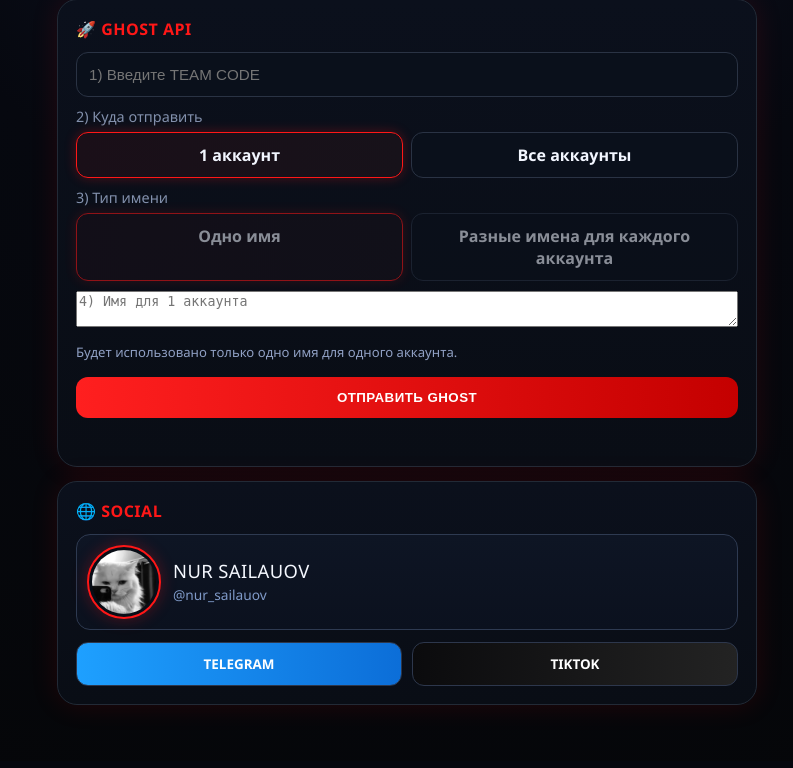
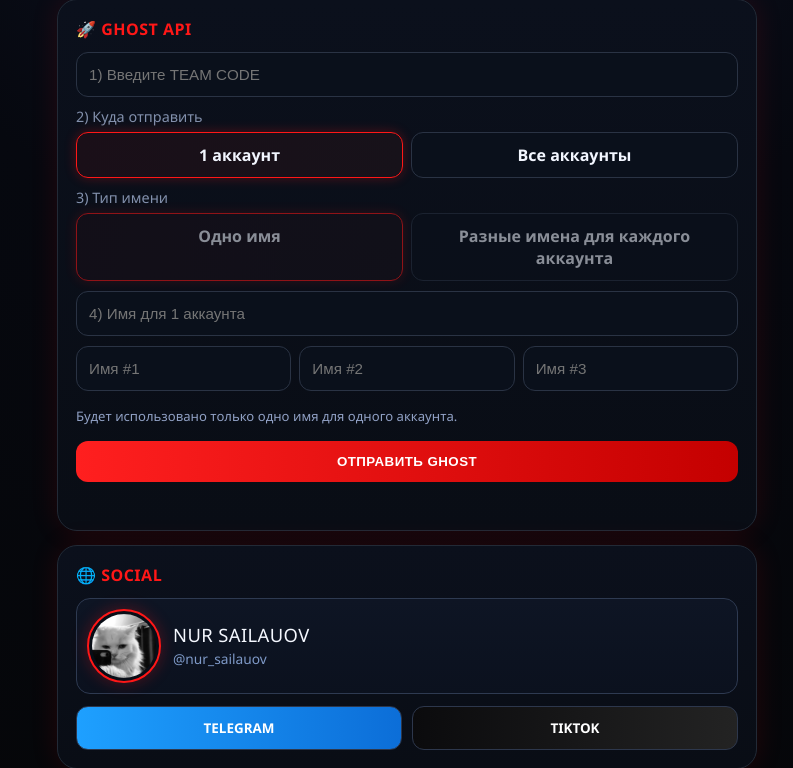
Before and after one commit to nursailauov/GHOST53, a Flask app: page / in a window 1280 px wide. Shown: the part 271-1039 px from the top of the page, without its empty margins (233-1026 px from the left). Before the commit the page ends 979 px from the top, so only its background shows below. Run offline with Flask 3, Linux system fonts and the light colour scheme.

Commit message:
Improve name mode UX with single field and 3 horizontal per-account fields

```diff
--- a/templates/index.html
+++ b/templates/index.html
@@ -173,6 +173,11 @@
       font-size: .82rem;
       line-height: 1.4;
     }
+    .name-row {
+      display: grid;
+      grid-template-columns: repeat(3, 1fr);
+      gap: 8px;
+    }
 
     .status { min-height: 20px; margin-top: 10px; color: var(--muted); }
     .status.ok { color: var(--ok); font-weight: 700; text-shadow: 0 0 10px rgba(68, 244, 159, 0.25); }
@@ -332,7 +337,7 @@
       .panel { padding: 14px; border-radius: 16px; }
       .tabs { border-radius: 16px; }
       .tab { font-size: .72rem; padding: 11px 8px; }
-      .stats-grid, .token-grid, .socials { grid-template-columns: 1fr; }
+      .stats-grid, .token-grid, .socials, .name-row { grid-template-columns: 1fr; }
       .profile { grid-template-columns: 1fr; text-align: center; }
       .social-profile { grid-template-columns: 1fr; text-align: center; }
       .social-avatar-wrap { margin: 0 auto; }
@@ -388,7 +393,14 @@
           </div>
         </div>
 
-        <textarea id="ghost_names" placeholder="4) Имя (или список через запятую/с новой строки)"></textarea>
+        <div id="namesSingleWrap">
+          <input id="ghost_names_single" type="text" placeholder="4) Имя">
+        </div>
+        <div id="namesMultiWrap" class="name-row hidden">
+          <input id="ghost_name_1" type="text" placeholder="Имя #1">
+          <input id="ghost_name_2" type="text" placeholder="Имя #2">
+          <input id="ghost_name_3" type="text" placeholder="Имя #3">
+        </div>
         <div id="nameHint" class="hint">Для одного аккаунта: одно имя. Для всех аккаунтов: можно дать каждому своё имя через запятую или с новой строки.</div>
         <button class="btn" type="submit">Отправить ghost</button>
       </form>
@@ -574,7 +586,12 @@
       const teamcode = document.getElementById('teamcode').value.trim();
       const mode = document.querySelector('input[name=\"target_mode\"]:checked').value;
       const nameMode = document.querySelector('input[name=\"name_mode\"]:checked').value;
-      const ghostNames = document.getElementById('ghost_names').value.trim();
+      const singleNameValue = document.getElementById('ghost_names_single').value.trim();
+      const multiNameValues = [
+        document.getElementById('ghost_name_1').value.trim(),
+        document.getElementById('ghost_name_2').value.trim(),
+        document.getElementById('ghost_name_3').value.trim(),
+      ].filter(Boolean);
 
       if (!teamcode) {
         setStatus('Введите TEAM CODE', 'err');
@@ -587,15 +604,14 @@
       try {
         const params = new URLSearchParams({ teamcode });
         const endpoint = mode === 'single' ? '/ghost' : '/ghost_all';
-        if (ghostNames) {
-          if (mode === 'single') {
-            params.set('ghost_name', ghostNames.split(/[,\n]/).map(v => v.trim()).filter(Boolean)[0] || ghostNames);
+        if (mode === 'single') {
+          if (singleNameValue) params.set('ghost_name', singleNameValue);
+        } else {
+          if (nameMode === 'single_name') {
+            if (singleNameValue) params.set('ghost_names', singleNameValue);
           } else {
-            const cleanedList = ghostNames.split(/[,\n]/).map(v => v.trim()).filter(Boolean);
-            const cleaned = nameMode === 'single_name'
-              ? (cleanedList[0] || '')
-              : cleanedList.join(',');
-            if (cleaned) params.set('ghost_names', cleaned);
+            const joined = multiNameValues.join(',');
+            if (joined) params.set('ghost_names', joined);
           }
         }
         const response = await fetch(`${endpoint}?${params.toString()}`);
@@ -657,7 +673,9 @@
     const targetInputs = document.querySelectorAll('input[name="target_mode"]');
     const nameModeInputs = document.querySelectorAll('input[name="name_mode"]');
     const nameModeGroup = document.getElementById('nameModeGroup');
-    const ghostNamesInput = document.getElementById('ghost_names');
+    const namesSingleWrap = document.getElementById('namesSingleWrap');
+    const namesMultiWrap = document.getElementById('namesMultiWrap');
+    const singleNameInput = document.getElementById('ghost_names_single');
     const nameHint = document.getElementById('nameHint');
     function syncModes() {
       const mode = document.querySelector('input[name="target_mode"]:checked').value;
@@ -665,16 +683,17 @@
       const disabled = mode === 'single';
       nameModeGroup.style.opacity = disabled ? '0.55' : '1';
       nameModeGroup.style.pointerEvents = disabled ? 'none' : 'auto';
-      ghostNamesInput.placeholder = disabled
+      const useMulti = !disabled && nameMode === 'multi_name';
+      namesSingleWrap.classList.toggle('hidden', useMulti);
+      namesMultiWrap.classList.toggle('hidden', !useMulti);
+      singleNameInput.placeholder = disabled
         ? '4) Имя для 1 аккаунта'
-        : (nameMode === 'single_name'
-          ? '4) Одно имя для всех аккаунтов'
-          : '4) Разные имена: по одному через запятую или с новой строки');
+        : '4) Одно имя для всех аккаунтов';
       nameHint.textContent = disabled
         ? 'Будет использовано только одно имя для одного аккаунта.'
         : (nameMode === 'single_name'
           ? 'Одно имя будет применено ко всем аккаунтам.'
-          : 'Каждый аккаунт получит своё имя по порядку из списка.');
+          : 'Каждый аккаунт получит имя из полей #1, #2, #3 по порядку.');
     }
     targetInputs.forEach((el) => el.addEventListener('change', syncModes));
     nameModeInputs.forEach((el) => el.addEventListener('change', syncModes));
```
